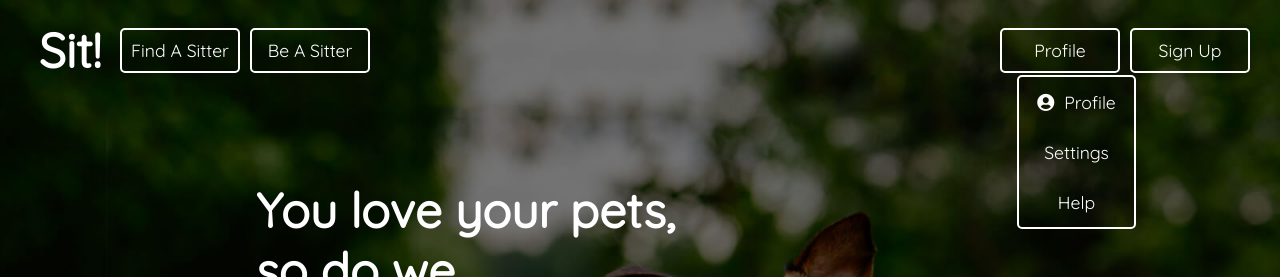
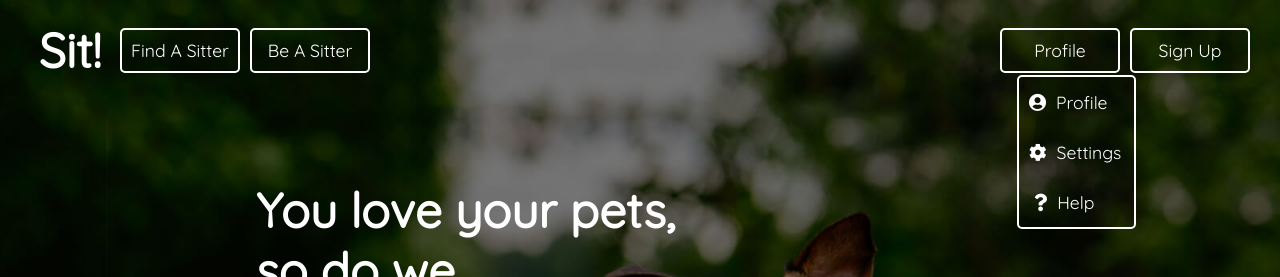
Before and after one commit to Xapollon430/Sit-FrontEnd-Legacy-Migrated, a React app: page / in a window 1280 px wide. Shown: the top 277 px of the page. Built offline with nearby package versions, Linux system fonts and the light colour scheme.

Commit message:
icons added

```diff
--- a/src/App.js
+++ b/src/App.js
@@ -1,17 +1,12 @@
-import React, { Fragment, useContext } from "react";
+import React, { Fragment, useState } from "react";
 import Landing from "./Components/Landing/Landing";
-import ModalContextProvider, {
-    ModalContext,
-} from "./Components/Landing/ModalContextProvider";
 
 import { Route } from "react-router-dom";
 
 const App = () => {
     return (
         <Fragment>
-            <ModalContextProvider>
-                <Route path="/" exact render={() => <Landing />} />
-            </ModalContextProvider>
+            <Route path="/" exact render={() => <Landing />} />
         </Fragment>
     );
 };
--- a/src/Components/Auth/AuthModal.js
+++ b/src/Components/Auth/AuthModal.js
@@ -9,7 +9,7 @@ import {
     changeIsSignUpOpen,
     changeIsModalOpen,
     ModalContext,
-} from "../Landing/ModalContextProvider";
+} from "../../Context/ModalContextProvider";
 import { signUpFormChecker, logInFormChecker } from "./AuthHelper";
 import { generalDispatchBundler } from "../../Redux/actions";
 
--- a/src/Components/Auth/AuthTabs/AuthTabs.js
+++ b/src/Components/Auth/AuthTabs/AuthTabs.js
@@ -1,5 +1,5 @@
 import React, { useContext } from "react";
-import { ModalContext } from "../../Landing/ModalContextProvider";
+import { ModalContext } from "../../../Context/ModalContextProvider";
 import "../AuthModal.css";
 
 const AuthTabs = ({ changeTab, errorMessageFromServer }) => {
--- a/src/Components/Landing/Header/Header.js
+++ b/src/Components/Landing/Header/Header.js
@@ -7,15 +7,17 @@ import {
     changeIsSignUpOpen,
     changeIsLogInOpen,
     ModalContext,
-} from "../ModalContextProvider";
+} from "../../../Context/ModalContextProvider";
 import Dropdown from "../../../UI/Dropdown/Dropdown";
 import { changeLoggedIn } from "../../../Redux/actions";
 
-function Header() {
+const Header = React.memo(() => {
     const [showHamburger, isHamburgerOpen] = useResponsive();
     const modalContext = useContext(ModalContext);
     const globalState = useSelector((state) => state);
     const globalDispatch = useDispatch();
+
+    console.log(12);
 
     const openModal = (event) => {
         modalContext.setModalState(changeIsModalOpen(true));
@@ -27,10 +29,6 @@ function Header() {
     const logOut = () => {
         localStorage.removeItem("jwt-token");
         globalDispatch(changeLoggedIn(false));
-    };
-
-    const onProfileHover = () => {
-        console.log(123);
     };
 
     return (
@@ -53,7 +51,6 @@ function Header() {
                             variant="outlined"
                             name="login"
                             onClick={openModal}
-                            onMouseEnter={onProfileHover}
                         >
                             Profile
                         </Button>
@@ -66,8 +63,23 @@ function Header() {
                                     ></i>,
                                     "Profile",
                                 ],
-                                ["Settings"],
-                                ["Help"],
+                                [
+                                    <i
+                                        style={{ marginRight: 10 + "px" }}
+                                        className="fas fa-cog"
+                                    ></i>,
+                                    "Settings",
+                                ],
+                                [
+                                    <i
+                                        style={{
+                                            marginRight: 10 + "px",
+                                            paddingLeft: 5 + "px",
+                                        }}
+                                        className="fas fa-question"
+                                    ></i>,
+                                    "Help",
+                                ],
                             ]}
                         </Dropdown>
                     </React.Fragment>
@@ -84,6 +96,6 @@ function Header() {
             </Nav>
         </Navbar>
     );
-}
+});
 
 export default Header;
--- a/src/Components/Landing/Landing.js
+++ b/src/Components/Landing/Landing.js
@@ -5,8 +5,10 @@ import BackgroundImage from "./LandingCss";
 import Modal from "../../UI/Modal/Modal";
 import Information from "./Information/Information";
 import AuthModal from "../Auth/AuthModal";
-import { ModalContext } from "./ModalContextProvider";
-import { changeIsModalOpen } from "../Landing/ModalContextProvider";
+import {
+    ModalContext,
+    changeIsModalOpen,
+} from "../../Context/ModalContextProvider";
 
 function Landing() {
     const modalContext = useContext(ModalContext);
--- a/src/UI/Dropdown/DropdownCSS.js
+++ b/src/UI/Dropdown/DropdownCSS.js
@@ -7,10 +7,8 @@ export const DropdownWrapper = styled.div`
     right: 144px;
     top: 75px;
     width: 115px;
-
     border-radius: 5px;
     border: white 2px solid;
-
     cursor: pointer;
     outline: none;
     font-size: 1.1rem;
@@ -19,9 +17,8 @@ export const DropdownWrapper = styled.div`
 export const DropdownItem = styled.span`
     color: white;
     font-weight: 550;
-    text-align: center;
     padding-top: 14px;
-
+    padding-left: 10px;
     &:hover {
         background-color: rgba(255, 255, 255, 0.2);
     }
--- a/src/index.css
+++ b/src/index.css
@@ -3,7 +3,3 @@ body {
     font-family: "Quicksand";
     overflow-x: hidden;
 }
-
-padding-right-5 {
-    margin-right: 5px;
-}
--- a/src/index.js
+++ b/src/index.js
@@ -5,12 +5,15 @@ import "./index.css";
 import store from "./Redux/reducers";
 import { BrowserRouter } from "react-router-dom";
 import { Provider } from "react-redux";
+import ModalContextProvider from "./Context/ModalContextProvider";
 
 ReactDOM.render(
     <Provider store={store}>
-        <BrowserRouter>
-            <App />
-        </BrowserRouter>
+        <ModalContextProvider>
+            <BrowserRouter>
+                <App />
+            </BrowserRouter>
+        </ModalContextProvider>
     </Provider>,
     document.getElementById("root")
 );
```
Also changed, not shown: src/Context/ModalContextProvider.js (renamed from src/Components/Landing/ModalContextProvider.js).
